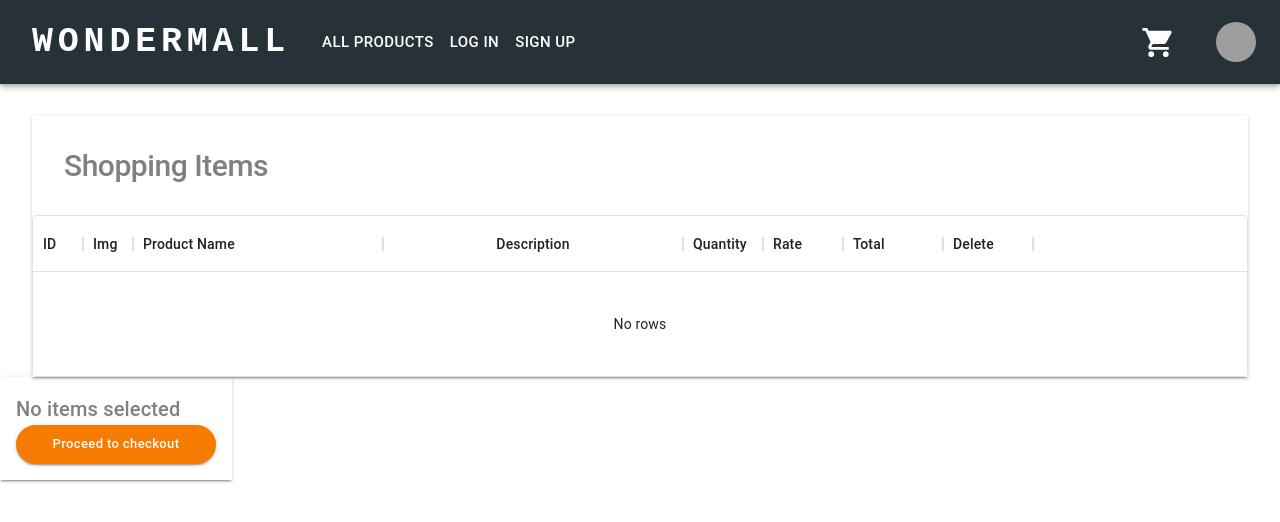
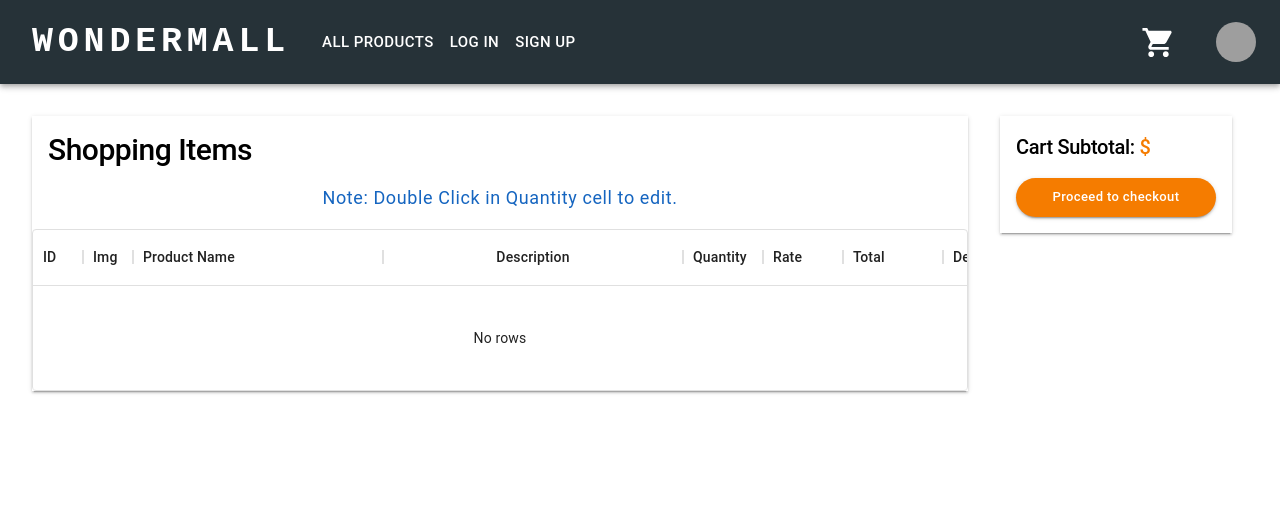
Before and after one commit to dhiant/learn-redux, a React (Create React App) app: page /cart in a window 1280 px wide. Shown: the top 522 px of the page. Built offline with nearby package versions, Linux system fonts and the light colour scheme; grey boxes are pictures that could not be loaded.

Commit message:
add(total): reduce product's price into a single value

```diff
--- a/src/pages/Cart.jsx
+++ b/src/pages/Cart.jsx
@@ -14,6 +14,8 @@
 
 // rows of datagrid
 let product = [];
+// sum of total price of all products
+let allProductTotalPrice;
 
 const Cart = () => {
   const [rows, setRows] = useState(product);
@@ -131,16 +133,25 @@
     return `${newTotalPrice || params.value}`;
   }
 
+  // calculte allProductsTotalPrice
+  if (rows.length > 0) {
+    allProductTotalPrice = rows.reduce((acc, product) => {
+      let totalPrice = (acc += product.total);
+      return Math.floor(totalPrice);
+    }, 0);
+  }
+
   return (
     <>
       <Box
         sx={{
-          mt: 4,
+          my: 4,
           px: 4,
           position: "relative",
           display: "flex",
           gap: 4,
           flexDirection: { xs: "column", md: "row" },
+          alignItems: { xs: "center", md: "flex-start" },
         }}
       >
         <Stack
@@ -159,12 +170,22 @@
             sx={{
               fontSize: { xs: "20px", sm: "30px" },
               fontWeight: 500,
-              color: "gray",
-              pt: 2,
-              p: 4,
+              color: "black",
+              p: 2,
             }}
           >
             Shopping Items
+          </Typography>
+          <Typography
+            variant="caption"
+            sx={{
+              fontSize: { xs: "12px", sm: "18px" },
+              color: "#1565c0",
+              pb: 2,
+            }}
+            align="center"
+          >
+            Note: Double Click in Quantity cell to edit.
           </Typography>
           <DataGrid
             autoHeight
@@ -175,9 +196,10 @@
             disableColumnSelector
             experimentalFeatures={{ newEditingApi: true }}
             hideFooter={true}
+            editMode="row"
           />
         </Stack>
-      </Box>
+        {/* proceed to checkout */}
         <Box
           sx={{
             mr: 2,
@@ -188,8 +210,31 @@
             p: 2,
           }}
         >
-        <Typography variant="h6" color="gray" sx={{ fontSize: "20px" }}>
-          No items selected
+          <Typography
+            variant="h1"
+            color="black"
+            sx={{ fontSize: "20px", fontWeight: 500 }}
+          >
+            {rows.length > 0 && `Total Products: `}
+            <Typography
+              component="span"
+              sx={{ fontSize: "20px", fontWeight: 500, color: "#1565c0" }}
+            >
+              {rows.length > 0 && `${rows.length}`}
+            </Typography>
+          </Typography>
+          <Typography
+            variant="h1"
+            color="black"
+            sx={{ fontSize: "20px", fontWeight: 500, pb: 2 }}
+          >
+            Cart Subtotal:{" "}
+            <Typography
+              component="span"
+              sx={{ fontSize: "20px", fontWeight: 500, color: "#f57c00" }}
+            >
+              ${allProductTotalPrice}
+            </Typography>
           </Typography>
           <Button
             size="small"
@@ -197,6 +242,7 @@
             sx={{
               py: 1,
               px: 1,
+
               width: "100%",
               borderRadius: "20px",
               textTransform: "none",
@@ -209,6 +255,7 @@
             Proceed to checkout
           </Button>
         </Box>
+      </Box>
     </>
   );
 };
```
Lines whose indentation alone changed are shown as unchanged.
